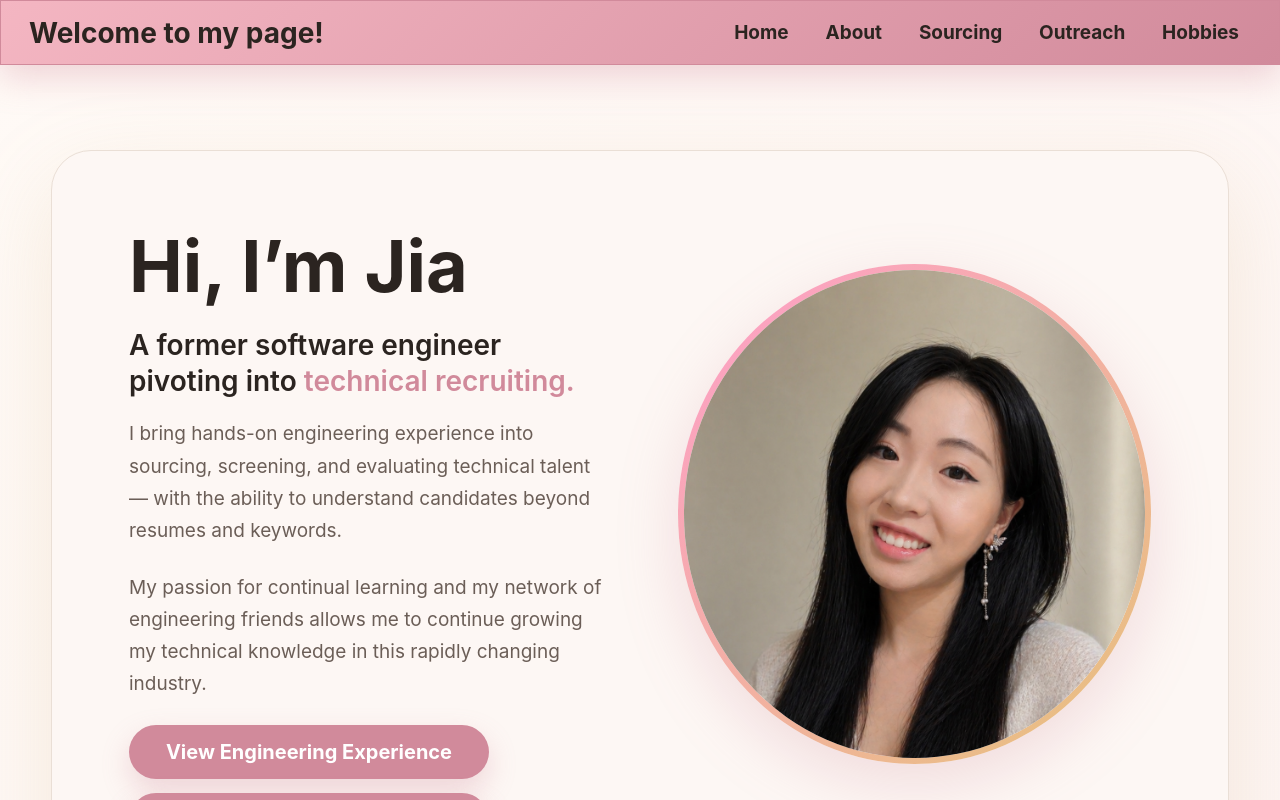
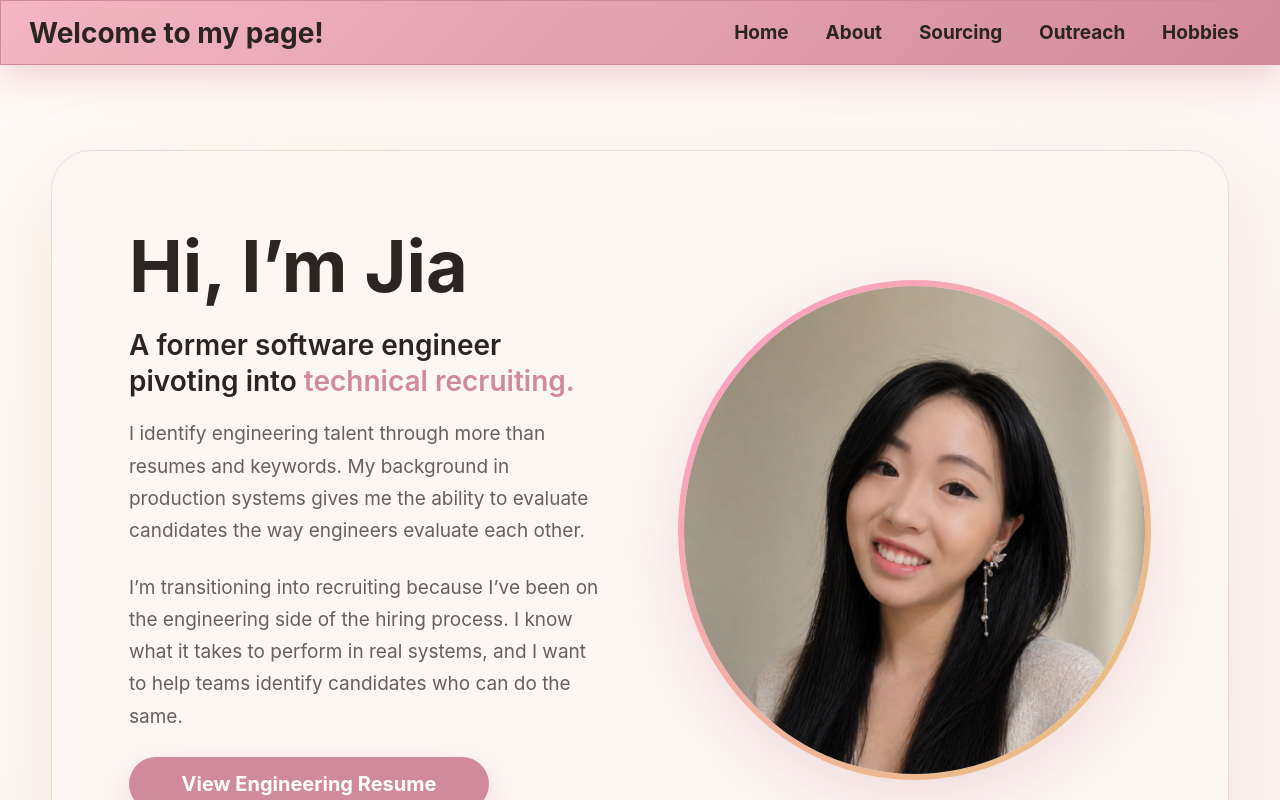
Before and after one commit to jennylovesturtles/portfolio, a React (Vite) app: page / in a window 1280 px wide. Shown: the top 800 px of the page. Built offline with nearby package versions, Linux system fonts and the light colour scheme.

Commit message:
Modifying content for landing page

```diff
--- a/src/components/Me.jsx
+++ b/src/components/Me.jsx
@@ -87,15 +87,15 @@ const Me = () => {
           </h2>
 
           <p style={description}>
-            I bring hands-on engineering experience into sourcing, screening,
-            and evaluating technical talent — with the ability to understand
-            candidates beyond resumes and keywords.
+            I identify engineering talent through more than resumes and keywords.
+            My background in production systems gives me the ability to evaluate candidates
+            the way engineers evaluate each other.
           </p>
 
           <p style={description}>
-            My passion for continual learning and my network of engineering
-            friends allows me to continue growing my technical knowledge in this
-            rapidly changing industry.
+            I’m transitioning into recruiting because I’ve been on the engineering side of the hiring process.
+            I know what it takes to perform in real systems, and I want to help teams identify
+            candidates who can do the same.
           </p>
 
           <div style={buttonStack}>
@@ -107,7 +107,7 @@ const Me = () => {
               onMouseEnter={handlePrimaryHover}
               onMouseLeave={handlePrimaryLeave}
             >
-              View Engineering Experience
+              View Engineering Resume
             </button>
 
             <button
@@ -118,7 +118,7 @@ const Me = () => {
               onMouseEnter={handlePrimaryHover}
               onMouseLeave={handlePrimaryLeave}
             >
-              View Recruiter Experience
+              View Recruiter Resume
             </button>
 
             <button
```
